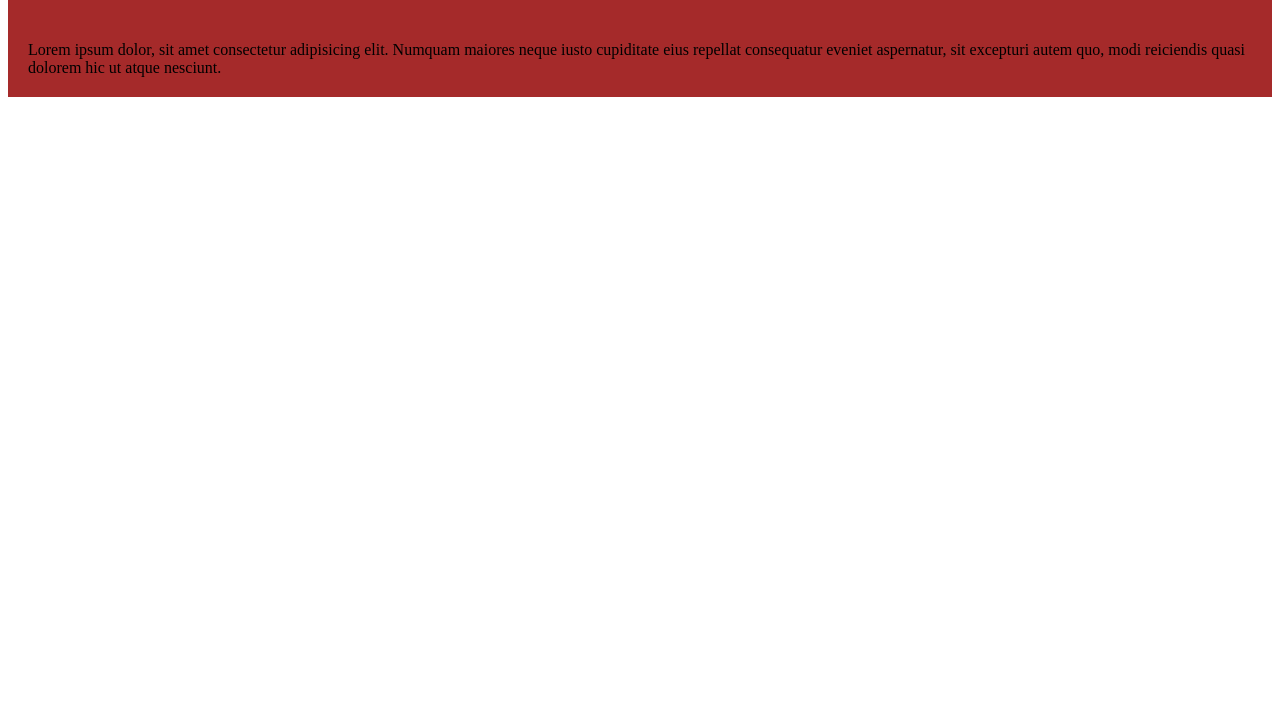
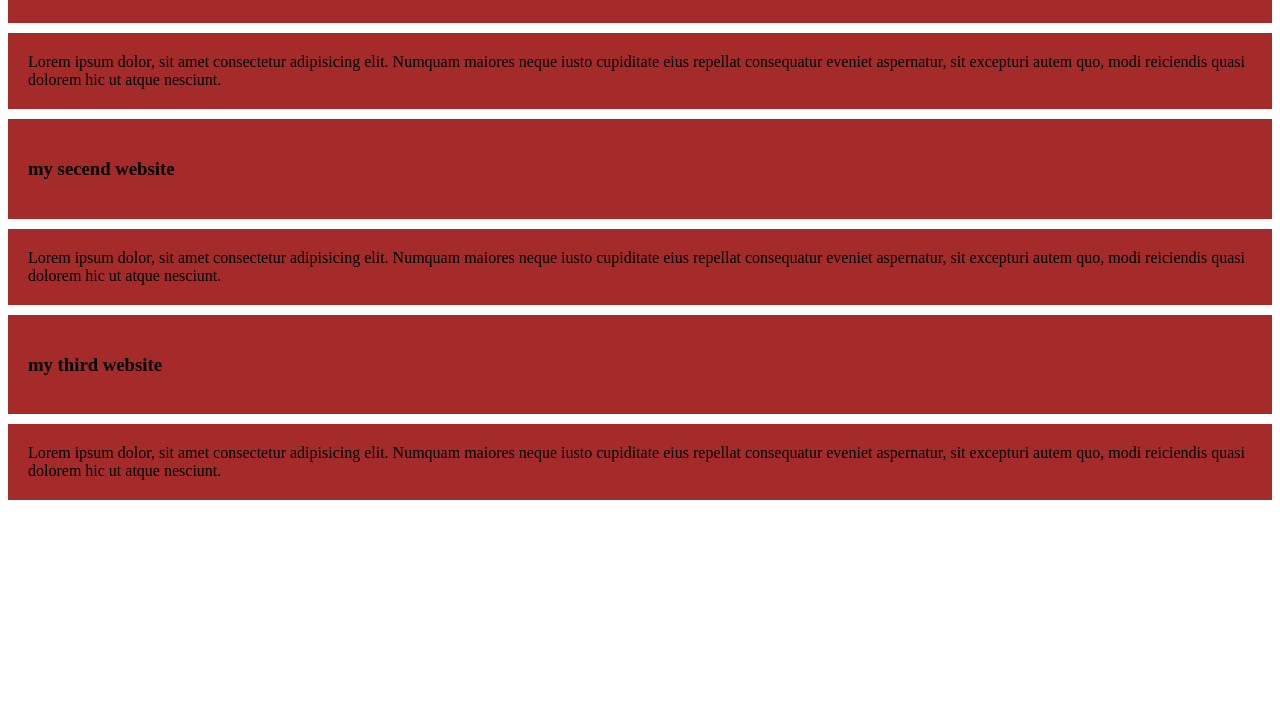
Before and after one commit to mjtowhid/my-frist-github-repo, a plain HTML site: page index.html in a window 1280 px wide. Shown: the part 86-800 px from the top of the page. Drawn offline with Linux system fonts and the light colour scheme.

Commit message:
added the my scend blog

```diff
--- a/index.html
+++ b/index.html
@@ -13,6 +13,18 @@
     <div>
         Lorem ipsum dolor, sit amet consectetur adipisicing elit. Numquam maiores neque iusto cupiditate eius repellat consequatur eveniet aspernatur, sit excepturi autem quo, modi reiciendis quasi dolorem hic ut atque nesciunt.
     </div>
+    <div>
+        <h3>my secend website</h3>
+    </div>
+    <div>
+        Lorem ipsum dolor, sit amet consectetur adipisicing elit. Numquam maiores neque iusto cupiditate eius repellat consequatur eveniet aspernatur, sit excepturi autem quo, modi reiciendis quasi dolorem hic ut atque nesciunt.
+    </div>
+    <div>
+        <h3>my third website</h3>
+    </div>
+    <div>
+        Lorem ipsum dolor, sit amet consectetur adipisicing elit. Numquam maiores neque iusto cupiditate eius repellat consequatur eveniet aspernatur, sit excepturi autem quo, modi reiciendis quasi dolorem hic ut atque nesciunt.
+    </div>
 
 </body>
 </html>
--- a/styles/blog.css
+++ b/styles/blog.css
@@ -1,4 +1,5 @@
 div{
 background-color: brown ;
 padding: 20px;
+margin-top: 10px;
 }
```
